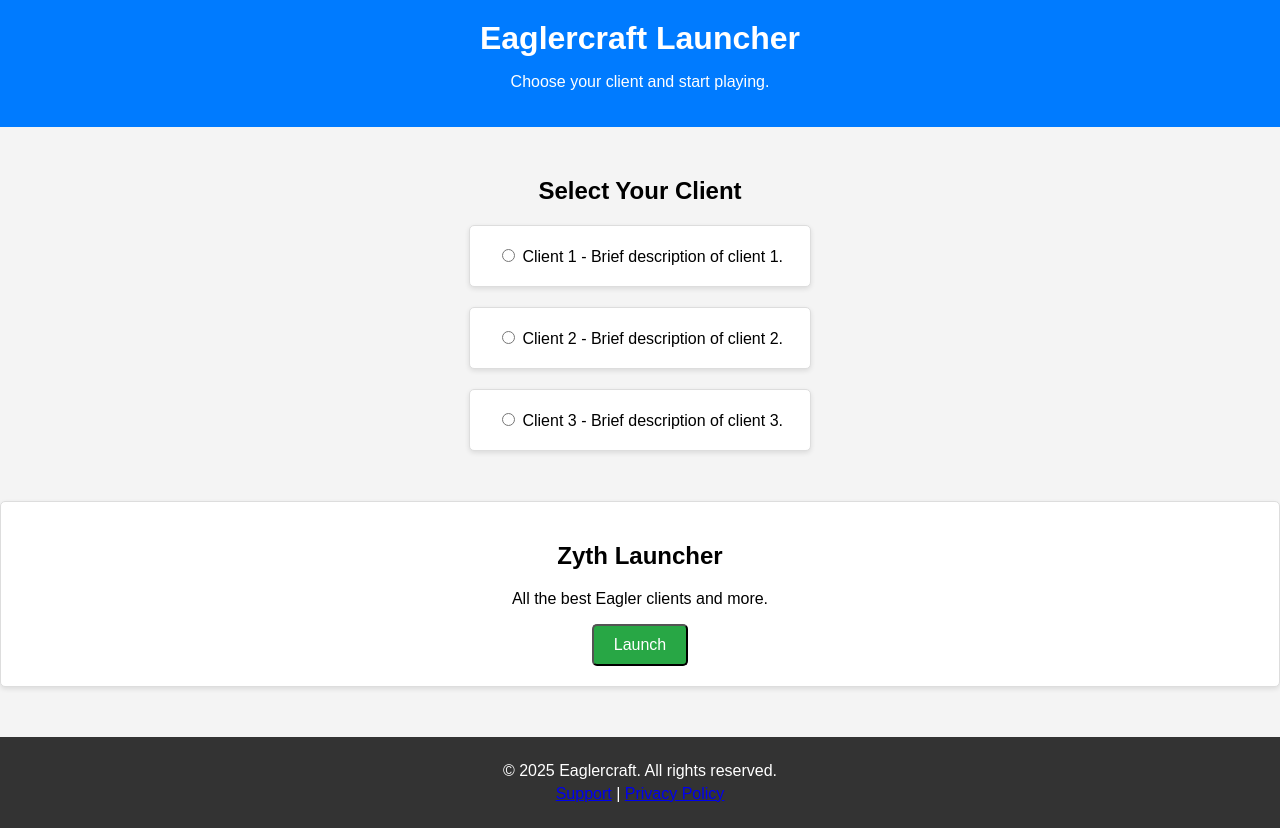
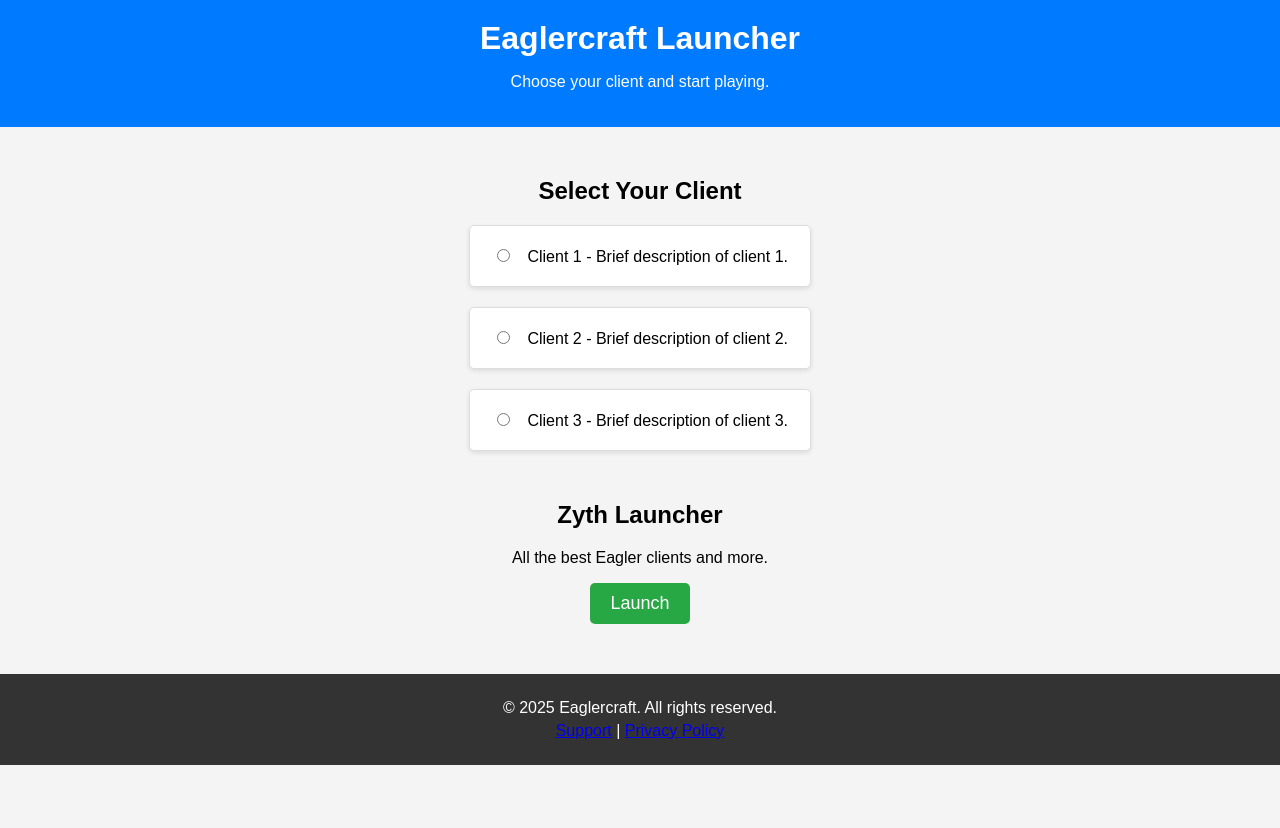
Before and after one commit to printhelloworldasdas/Zyth-launcher, a plain HTML site: page index.html in a window 1280 px wide. After the commit the page ends 800 px from the top, so only its background shows below. Drawn offline with Linux system fonts and the light colour scheme.

Commit message:
Update styles.css

```diff
--- a/styles.css
+++ b/styles.css
@@ -31,35 +31,28 @@ h1 {
     box-shadow: 0 2px 5px rgba(0, 0, 0, 0.1);
 }
 
-.client-option h3 {
-    margin: 0 0 10px 0;
-}
-
-.download-button,
-.launch-button {
-    display: inline-block;
-    padding: 10px 20px;
-    font-size: 16px;
-    color: white;
-    background-color: #28a745;
-    text-decoration: none;
-    border-radius: 5px;
-    transition: background-color 0.3s;
-}
-
-.download-button:hover,
-.launch-button:hover {
-    background-color: #218838;
+.client-option label {
+    margin-left: 10px;
 }
 
 .launch-section {
     text-align: center;
     margin: 50px 0;
-    background-color: #ffffff;
-    border: 1px solid #ddd;
+}
+
+.launch-button {
+    padding: 10px 20px;
+    font-size: 18px;
+    color: white;
+    background-color: #28a745;
+    border: none;
     border-radius: 5px;
-    padding: 20px;
-    box-shadow: 0 2px 5px rgba(0, 0, 0, 0.1);
+    cursor: pointer;
+    transition: background-color 0.3s;
+}
+
+.launch-button:hover {
+    background-color: #218838;
 }
 
 footer {
```
